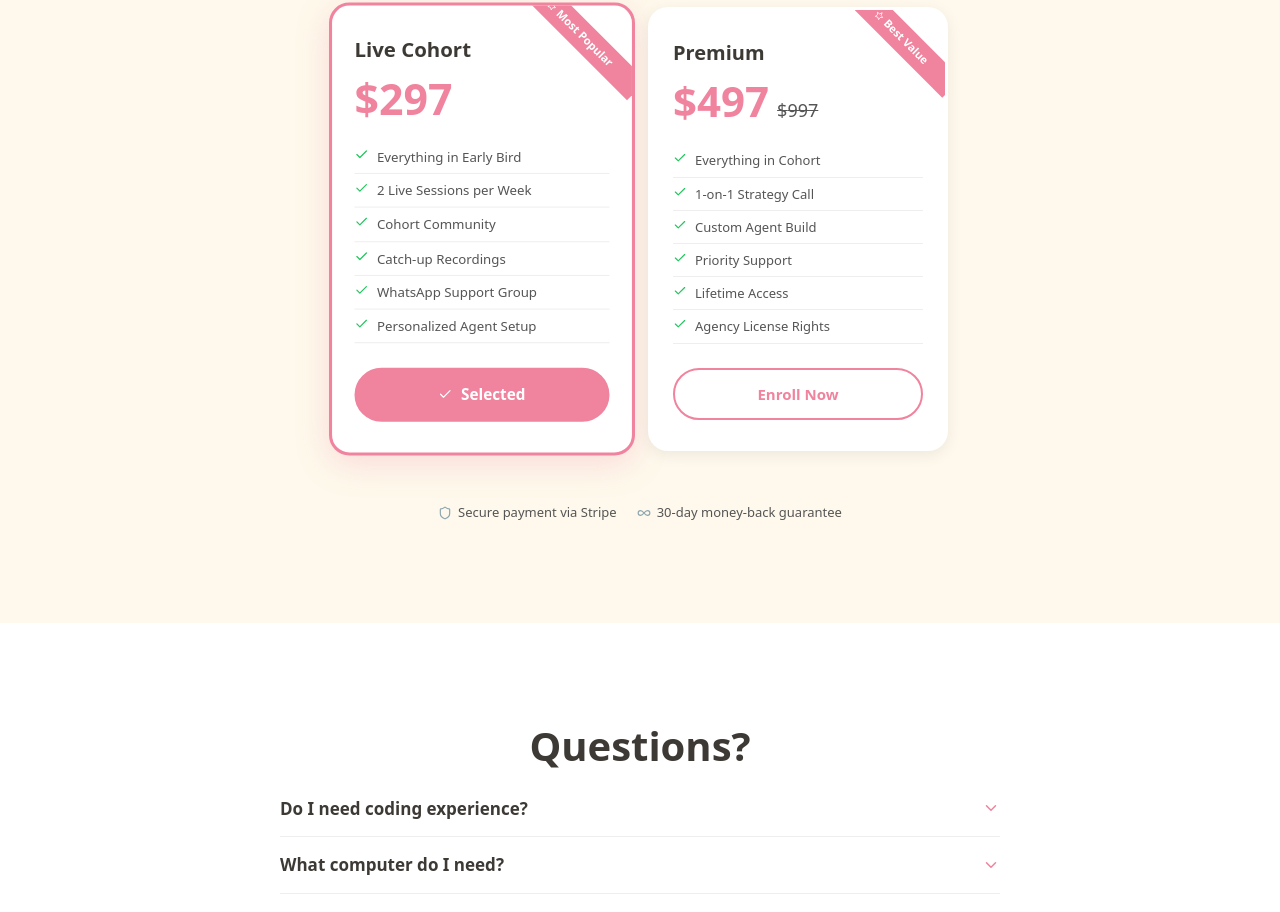
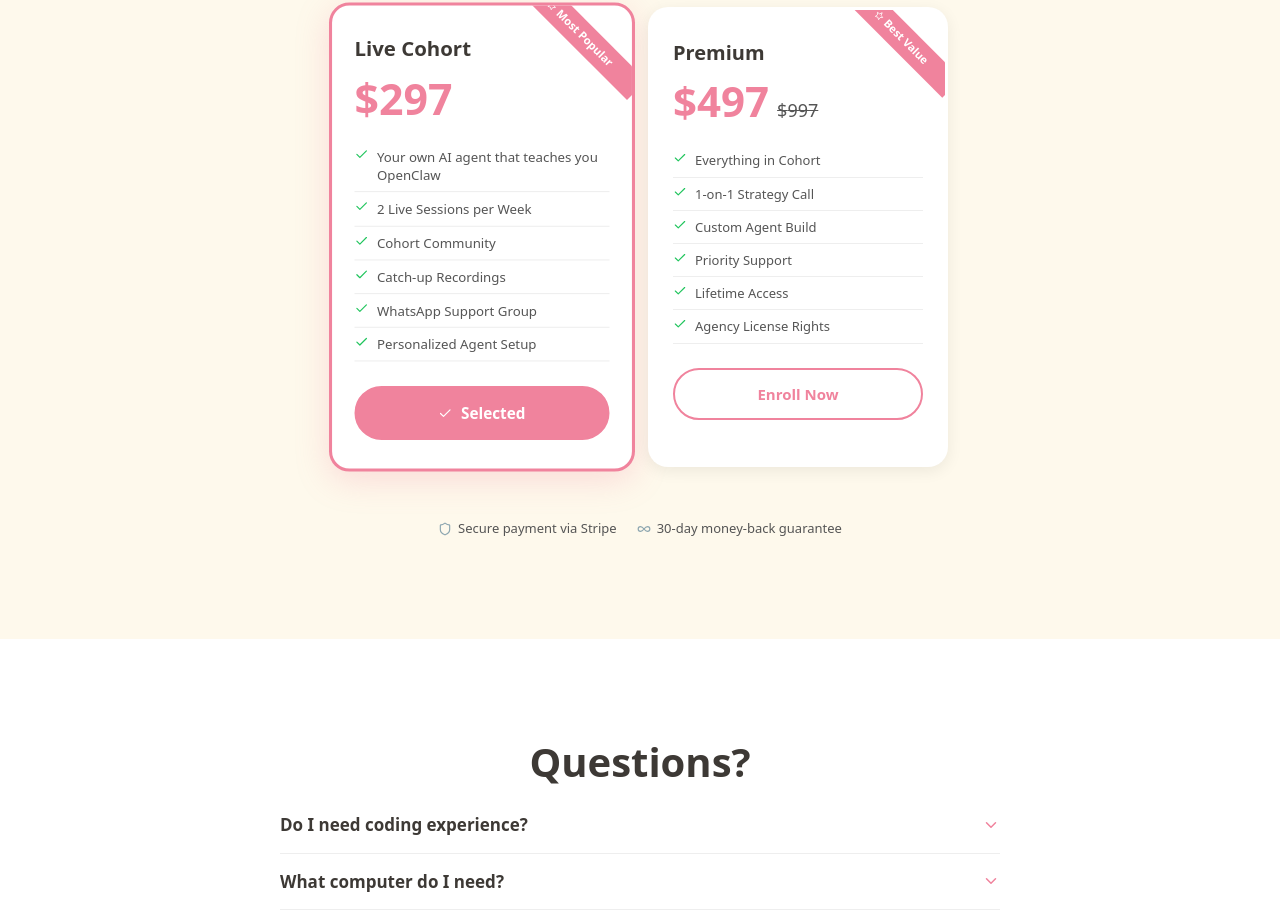
Before and after one commit to boktoday/ai-agent-upskill-sales, a React (Vite) app: page / in a window 1280 px wide. Shown: the part 2816-3728 px from the top of the page. Built offline with nearby package versions, Linux system fonts and the light colour scheme.

Commit message:
feat: update premium tier to show AI agent as key feature

```diff
--- a/src/App.tsx
+++ b/src/App.tsx
@@ -31,7 +31,7 @@ function App() {
       originalPrice: null,
       badge: 'Most Popular',
       features: [
-        'Everything in Early Bird',
+        'Your own AI agent that teaches you OpenClaw',
         '2 Live Sessions per Week',
         'Cohort Community',
         'Catch-up Recordings',
```
